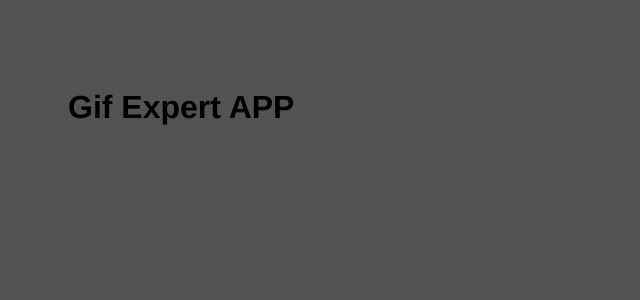
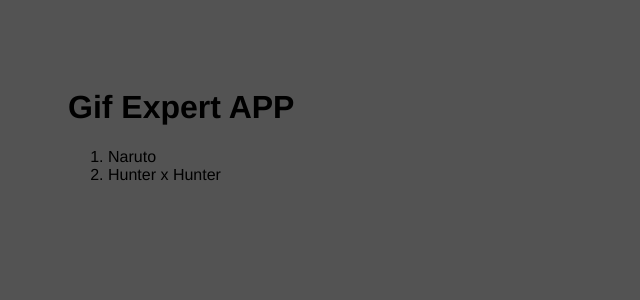
Before and after one commit to Xansiety/react-git-expert-app, a React (Vite) app: page / in a window 1280 px wide. Shown: the top 300 px of the page, without its empty margins (0-640 px from the left). Built offline with nearby package versions, Linux system fonts and the light colour scheme.

Commit message:
Recorrer un array

```diff
--- a/src/GifExpertApp.jsx
+++ b/src/GifExpertApp.jsx
@@ -1,10 +1,24 @@
+import { useState } from "react";
+
+
 export const GifExpertApp = () => {
+
+  const [categories, setCategories] = useState(['Naruto', 'Hunter x Hunter'])
+
+
   return (
     <>
     {/* Titulo */}
       <h1>Gif Expert APP</h1>
       {/* input */}
       {/* Listado de Gif */}
+      <ol>
+         {
+         categories.map(category => {
+          return <li key={ category }>{category}</li>
+         })
+         }
+      </ol>
         {/* GitItem */}
     </>
   );
```
